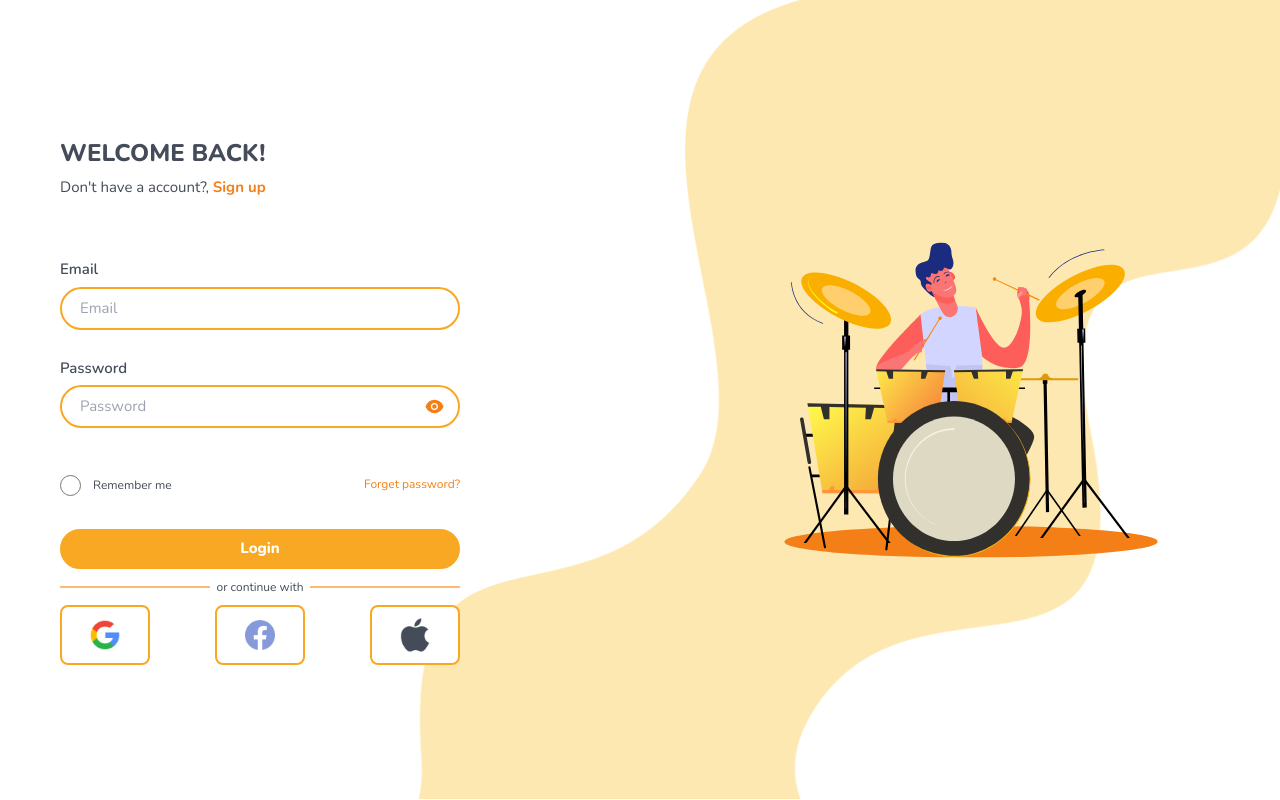
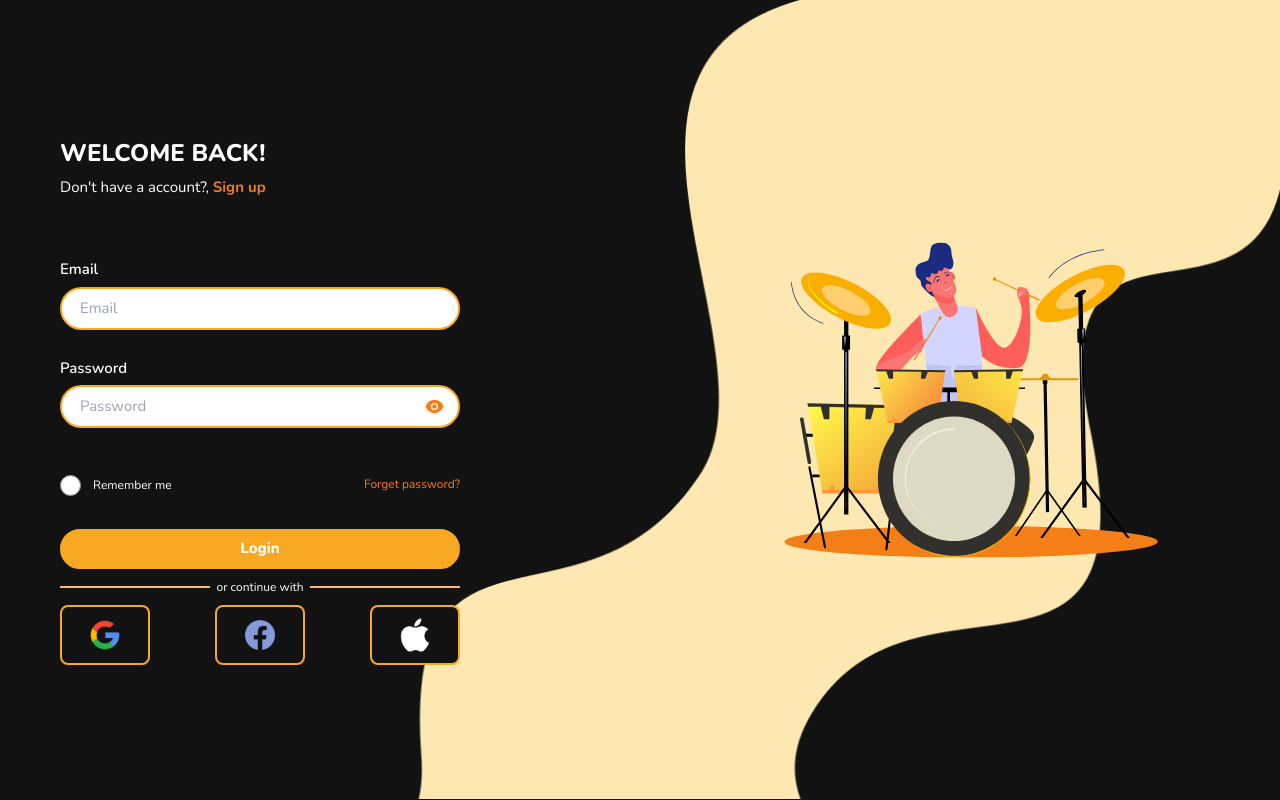
Before and after one commit to Minezee/StudioHub, a React (Vite) app: page /login in a window 1280 px wide. Built offline with nearby package versions, Linux system fonts and the light colour scheme.

Commit message:
change bg color

```diff
--- a/src/components/Login/LoginLayout.jsx
+++ b/src/components/Login/LoginLayout.jsx
@@ -3,6 +3,7 @@ import auth from "@/styles/Auth.module.css"
 
 const LoginLayout = ({ children }) => {
     return (
+        <div className="bg-background">
             <div className={auth.background}>
                 <Container>
                     <div className="flex justify-between items-center login-form min-h-screen my-auto">
@@ -10,6 +11,7 @@ const LoginLayout = ({ children }) => {
                     </div>
                 </Container>
             </div>
+        </div>
     )
 }
 
--- a/src/components/Login/SocialLogin.jsx
+++ b/src/components/Login/SocialLogin.jsx
@@ -26,7 +26,7 @@ const SocialLogin = () => {
       </div>
       <div className="flex justify-between">
         {mediaSocial.map(data => (
-          <div key={data.name} className={auth.box} title={`login with ${data.name}`}>
+          <div key={data.name} className={`${auth.box} bg-background`} title={`login with ${data.name}`}>
             <img src={data.img} alt={data.name} className="lg:scale-75 2xl:scale-100"/>
           </div>
         ))}
--- a/src/components/studiolist/ResultHeader.jsx
+++ b/src/components/studiolist/ResultHeader.jsx
@@ -1,4 +1,5 @@
 import { useSearchParams } from "react-router-dom";
+import { NavLink, Link } from "react-router-dom";
 
 const ResultHeader = () => {
     const [searchParams] = useSearchParams();
@@ -8,12 +9,12 @@ const ResultHeader = () => {
 
     return (
         <div className="pt-20 mb-7">
-                <div className="w-full bg-yellow-400 px-[6.5rem] py-4 rounded-2xl flex justify-between">
+                <div className="w-full bg-yellow-400 px-[6.5rem] py-4 rounded-2xl flex justify-between items-center">
                     <div>
                         <p className="text-2xl font-medium">Your Search result in {city}, {province}</p>
                         <p className="font-light">{date}</p>
                     </div>
-                    <button className="text-white text-2xl font-medium bg-orange-500 px-10 py-2 rounded-xl">Change</button>
+                    <NavLink to={'/'} className="text-white text-2xl font-medium bg-orange-500 px-10 py-2 rounded-xl">Change</NavLink>
                 </div>
         </div>
     )
--- a/src/pages/Login.jsx
+++ b/src/pages/Login.jsx
@@ -28,7 +28,7 @@ const LoginForm = () => {
     // };
 
     return (
-        <form className="text-gray-font my-16">
+        <form className="text-white my-16">
             <h3 className="font-extrabold text-[2rem]">WELCOME BACK!</h3>
             <p className="text-xl font-normal mt-2">Don't have a account?, <Link to="/signup" className={`${auth.link} font-bold`}>Sign up</Link></p>
             <div className="flex flex-col mt-20">
--- a/src/pages/Signup.jsx
+++ b/src/pages/Signup.jsx
@@ -29,7 +29,7 @@ const SignupForm = () => {
   // };
 
   return (
-    <form onSubmit={handleSubmit} className="text-gray-font my-16">
+    <form onSubmit={""} className="text-white my-16">
       <h3 className="font-extrabold text-[2rem]">WELCOME</h3>
       <p className="text-xl font-normal mt-2">Already have an account?, <Link to="/login" className={`${auth.link} font-bold`}>Login</Link></p>
       <div className="flex flex-col mt-[2.625rem]">
--- a/src/styles/Auth.module.css
+++ b/src/styles/Auth.module.css
@@ -11,6 +11,7 @@
     background: #FFFFFF;
     border: 2px solid #F9A824;
     border-radius: 30px;
+    color: black;
     @apply lg:min-w-[400px] 2xl:min-w-[500px] text-xl px-6 py-3 my-2
 }
 
--- a/tailwind.config.cjs
+++ b/tailwind.config.cjs
@@ -11,7 +11,7 @@ module.exports = {
         current: 'currentColor',
         'white': '#ffffff',
         'gray-font': '#444B59',
-        'background': '#1E1E1E',
+        'background': '#121212',
         'card-bg': '#252013',
         'yellow-400': '#FBC948',
         'orange-400': '#F9A824',
```
Also changed, not shown: src/assets/apple.png. Lines whose indentation alone changed are shown as unchanged.
